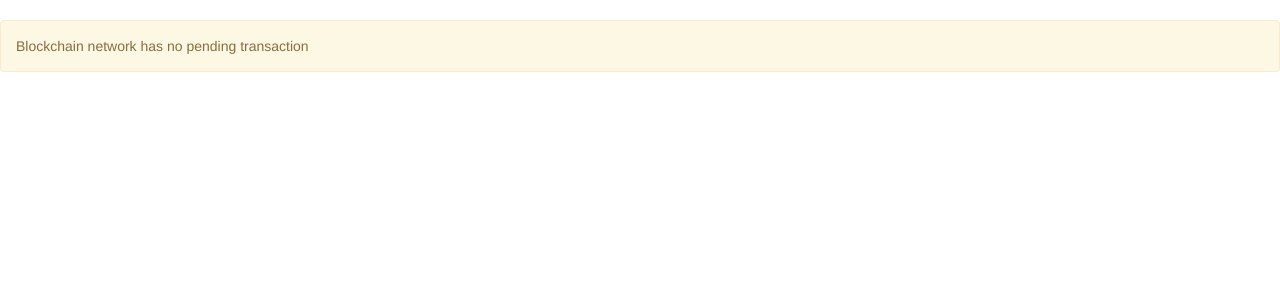
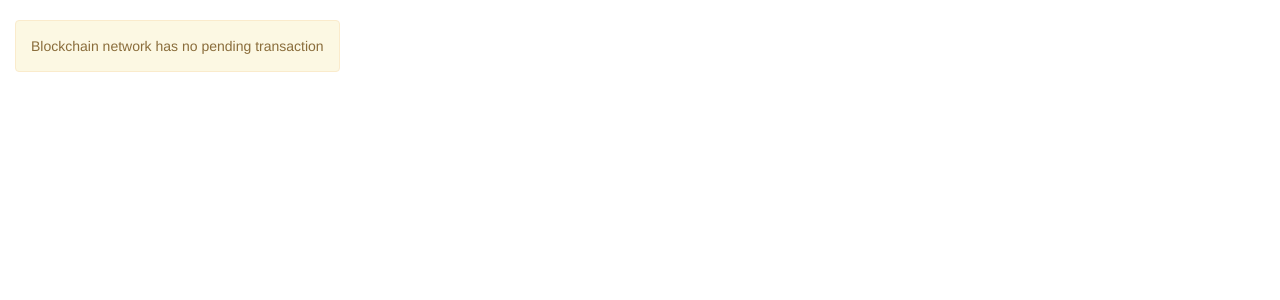
Before and after one commit to greatbn/kma-blockchain, a Flask app: page /transactions in a window 1280 px wide. Shown: the part 52-352 px from the top of the page. Run offline with Flask 2, Linux system fonts and the light colour scheme; data that the repository does not hold is empty; some libraries are stand-ins or nearby versions.

Commit message:
inline text

```diff
--- a/frontend/templates/transactions.html
+++ b/frontend/templates/transactions.html
@@ -1,10 +1,9 @@
 {% extends "base.html" %}
 {% block content %}
-{% if pending_transactions|length == 0 %}
-<div class="alert alert-warning" role="alert">Blockchain network has no pending transaction</div>
-{% else %}
-
 <div class="container-fluid">
+    {% if pending_transactions|length == 0 %}
+    <div class="alert alert-warning" role="alert" style="display:inline-block;">Blockchain network has no pending transaction</div>
+    {% else %}
     <table class="table table-bordered">
         <thead>
             <tr>
```
